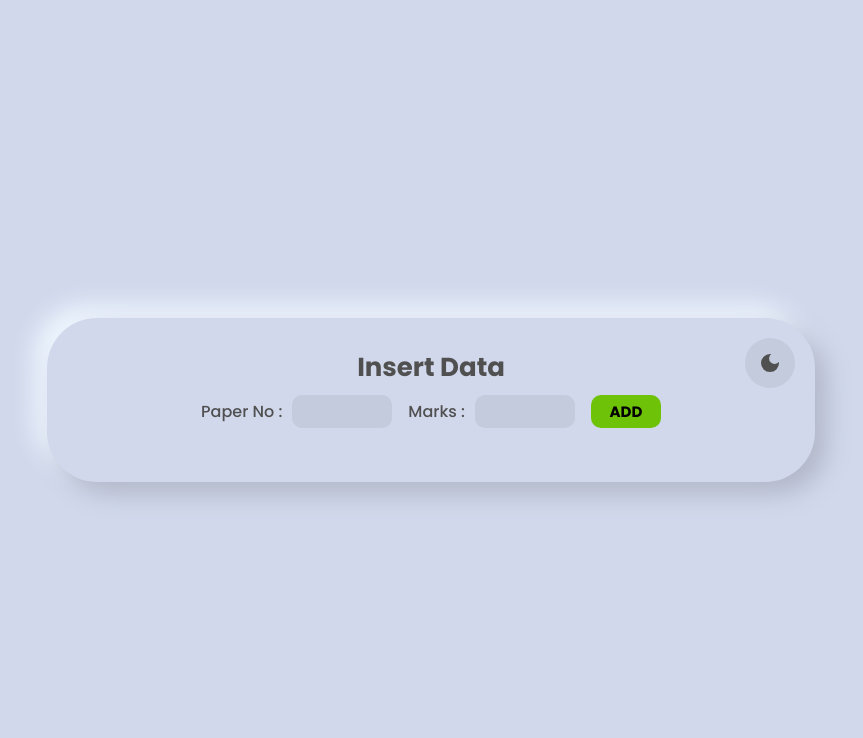
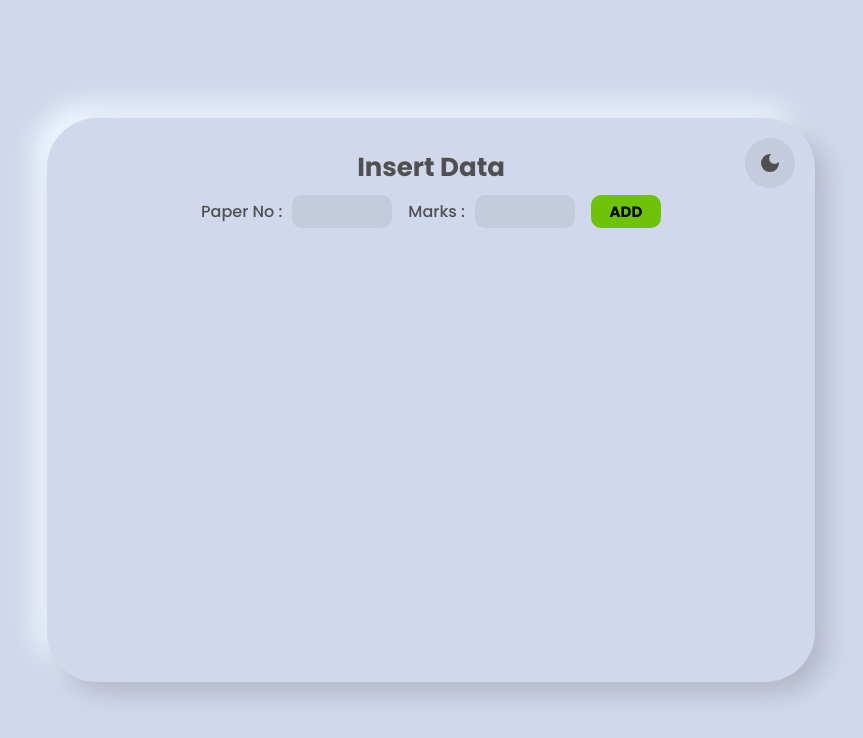
Before and after one commit to praveenthyaga0623/newpaper-mark, a plain HTML site: page edit.html in a window 1280 px wide. Shown: the whole page, without its empty margins (209-1072 px from the left). Drawn offline with nearby package versions, Linux system fonts and the light colour scheme; no server answers.

Commit message:
Update style.css

```diff
--- a/style.css
+++ b/style.css
@@ -112,7 +112,8 @@ button {
 /* === LIST DISPLAY === */
 ul {
   width: 100%;
-  max-height: 80%;
+  min-height: 300px;
+  height: 400px;
   margin-top: 1.5rem;
   display: grid;
   grid-template-columns: repeat(3, auto);
```
